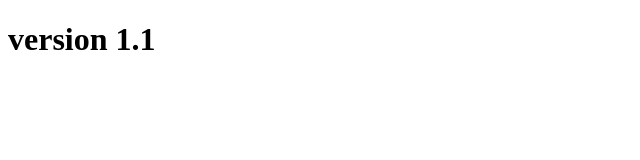
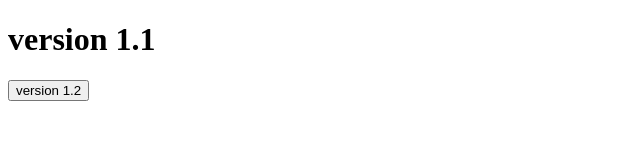
Before and after one commit to amineelmarzouki20/versiontestgitschool, a plain HTML site: page index.html in a window 1280 px wide. Shown: the whole page, without its empty margins (0-640 px from the left). Drawn offline with Linux system fonts and the light colour scheme.

Commit message:
version 1.2

```diff
--- a/index.html
+++ b/index.html
@@ -5,7 +5,14 @@
     <meta name="viewport" content="width=device-width, initial-scale=1.0">
     <title>Document</title>
 </head>
-<body>
+
     <h1>version 1.1</h1>
+    <button onclick="hello()">version 1.2</button>
+
 </body>
+<script>
+    function hello(){
+        alert("hello")
+    }
+</script>
 </html>
```
